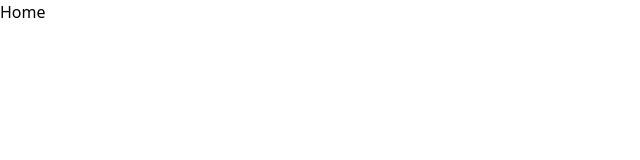
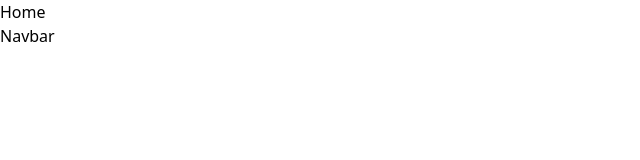
Before and after one commit to jsonfm/recetas-pwa, a React (Vite) app: page / in a window 1280 px wide. Shown: the top 160 px of the page, without its empty margins (0-640 px from the left). Built offline with nearby package versions, Linux system fonts and the light colour scheme.

Commit message:
🎨 [ADD] Some Theme Settings

```diff
--- a/package.json
+++ b/package.json
@@ -9,8 +9,10 @@
     "preview": "vite preview"
   },
   "dependencies": {
+    "@iconscout/react-unicons": "^1.1.6",
     "react": "^18.2.0",
     "react-dom": "^18.2.0",
+    "react-helmet": "^6.1.0",
     "react-router-dom": "^6.4.3"
   },
   "devDependencies": {
--- a/src/App.jsx
+++ b/src/App.jsx
@@ -1,4 +1,7 @@
 import { Routes, Route } from "react-router-dom";
+
+// Components
+import { Layout } from "@/components/Layout";
 
 // Pages
 import { Home } from "@/pages/Home";
@@ -8,10 +11,12 @@ import { Detail } from "@/pages/Detail";
 function App() {
   return (
     <div className="App">
-      <Routes>
-        <Route path="/" element={ <Home />}/>
-        <Route path="/detail" element={ <Detail />}/>
-      </Routes>
+      <Layout>
+        <Routes>
+          <Route path="/" element={ <Home />}/>
+          <Route path="/detail" element={ <Detail />}/>
+        </Routes>
+      </Layout>
     </div>
   )
 }
--- a/src/components/Layout/index.jsx
+++ b/src/components/Layout/index.jsx
@@ -0,0 +1,13 @@
+import { Navbar } from "@/components/Navbar";
+
+
+export const Layout = ({ children }) => {
+    return(
+        <>
+            <main>
+                {children}
+            </main>
+            <Navbar />
+        </>
+    )
+}
--- /dev/null
+++ b/src/components/Navbar/index.jsx
@@ -0,0 +1,7 @@
+export const Navbar = () => {
+    return(
+        <nav>
+            Navbar
+        </nav>
+    )
+}
--- a/src/main.jsx
+++ b/src/main.jsx
@@ -3,8 +3,8 @@ import ReactDOM from 'react-dom/client'
 import App from './App'
 import { BrowserRouter } from "react-router-dom";
 import { AppProvider } from "@/context/provider";
+import './styles/global.css'
 
-import './styles/global.css'
 
 ReactDOM.createRoot(document.getElementById('root')).render(
   <React.StrictMode>
--- a/tailwind.config.cjs
+++ b/tailwind.config.cjs
@@ -6,6 +6,18 @@ module.exports = {
   ],
   theme: {
     extend: {},
+    colors: {
+      //
+      dark: '#05172C',
+      darka: '#8A949F',
+      darkb: '#B7BDC4',
+      darkc: '#E4E6E9',
+      darkd: '#F4F5F5',
+      //
+      primary: '#86BF3E',
+      secondary: '#FC4B4E',
+      tertiary: '#FEC740'
+    }
   },
   plugins: [],
 }
```
Also changed, not shown: src/components/Header/index.jsx (deleted), src/styles/global.css (line endings or trailing spaces), 2 other files (tests, documents, lock files or other folders).
